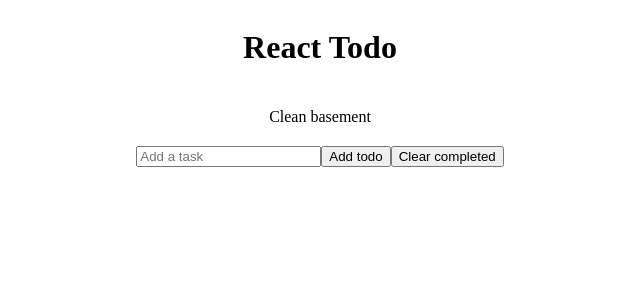
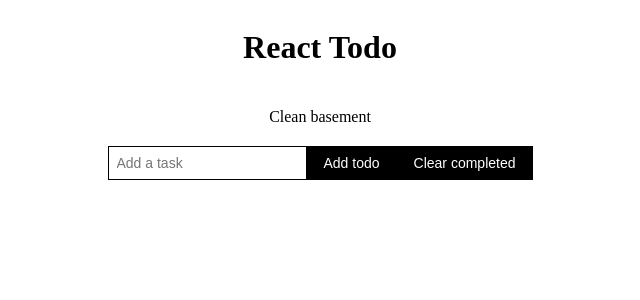
Before and after one commit to keegn/simple-react-todo, a React (Create React App) app: page / in a window 1280 px wide. Shown: the top 300 px of the page, without its empty margins (320-960 px from the left). Built offline with nearby package versions, Linux system fonts and the light colour scheme.

Commit message:
Adding styles to global styles file

```diff
--- a/src/components/Button.js
+++ b/src/components/Button.js
@@ -1,7 +1,8 @@
 import React from "react";
+import { StyledButton } from "./global-styles/GlobalStyles";
 
 const Button = props => (
-  <button onClick={props.handleDelete}>{props.text}</button>
+  <StyledButton onClick={props.handleDelete}>{props.text}</StyledButton>
 );
 
 export default Button;
--- a/src/components/Input.js
+++ b/src/components/Input.js
@@ -1,5 +1,5 @@
 import React from "react";
-
-const Input = props => <input {...props} />;
+import { StyledInput } from "./global-styles/GlobalStyles";
+const Input = props => <StyledInput {...props} />;
 
 export default Input;
--- a/src/components/global-styles/GlobalStyles.js
+++ b/src/components/global-styles/GlobalStyles.js
@@ -6,3 +6,21 @@ export const AppContainer = styled.div`
   justify-items: center;
   grid-gap: 20px;
 `;
+
+export const StyledButton = styled.button`
+  padding: 8px 16px;
+  border: 1px solid black;
+  outline: none;
+  color: white;
+  background: black;
+  font-size: 14px;
+`;
+
+export const StyledInput = styled.input`
+  padding: 8px 8px;
+  background: white;
+  outline: none;
+  border: 1px solid black;
+  color: black;
+  font-size: 14px;
+`;
```
